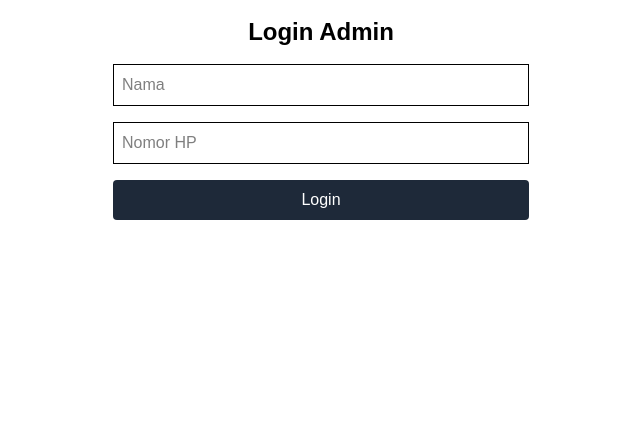
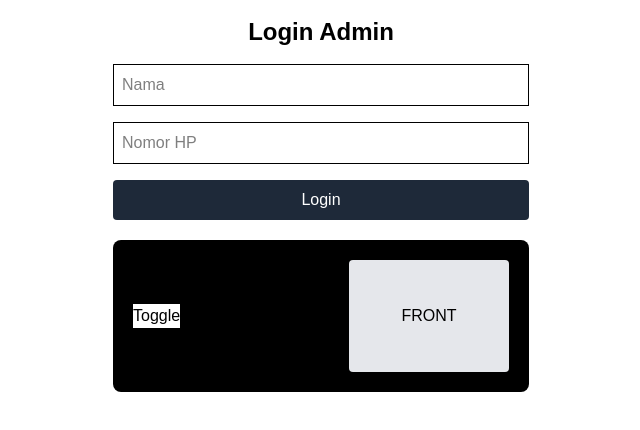
Before and after one commit to ariframaps/mmeory-card-game, a Next.js app: page /admin in a window 1280 px wide. Shown: the top 430 px of the page, without its empty margins (319-959 px from the left). Built offline with nearby package versions, Linux system fonts and the light colour scheme.

Commit message:
fix quiz

```diff
--- a/package.json
+++ b/package.json
@@ -11,11 +11,13 @@
   "dependencies": {
     "firebase": "^11.7.3",
     "firebase-admin": "^13.4.0",
+    "motion": "^12.12.1",
     "next": "15.3.2",
     "qrcode": "^1.5.4",
     "qrcode.react": "^4.2.0",
     "react": "^19.0.0",
-    "react-dom": "^19.0.0"
+    "react-dom": "^19.0.0",
+    "react-flipcard": "^0.2.1"
   },
   "devDependencies": {
     "@tailwindcss/postcss": "^4",
--- a/src/app/admin/page.tsx
+++ b/src/app/admin/page.tsx
@@ -1,12 +1,30 @@
 "use client";
 
-import { useState } from "react";
+import { useEffect, useState } from "react";
 import { useRouter } from "next/navigation";
+import FlipCard from "@/components/FlipCard";
 
 export default function AdminLoginPage() {
   const router = useRouter();
   const [name, setName] = useState("");
   const [phone, setPhone] = useState("");
+
+  const [show, setshow] = useState(false);
+  const [isFlipped, setIsFlipped] = useState(false);
+
+  useEffect(() => {
+    if (show) {
+      // trigger flip when show becomes true
+      setIsFlipped(true);
+
+      // auto flip back after animation (optional)
+      const timeout = setTimeout(() => {
+        setIsFlipped(false);
+      }, 1000); // adjust as needed
+
+      return () => clearTimeout(timeout);
+    }
+  }, [show]);
 
   const handleLogin = (e: React.FormEvent) => {
     e.preventDefault();
@@ -50,6 +68,15 @@ export default function AdminLoginPage() {
           Login
         </button>
       </form>
+
+      <div className="flex flex-row w-full items-center justify-between gap-4 p-5 bg-black rounded-lg mt-5">
+        <>
+          <button className="bg-white" onClick={() => setshow((prev) => !prev)}>
+            Toggle
+          </button>
+          <FlipCard show={show} />
+        </>
+      </div>
     </div>
   );
 }
--- a/src/app/quiz/[quizId]/page.tsx
+++ b/src/app/quiz/[quizId]/page.tsx
@@ -277,21 +277,23 @@ export default function MemoryGameUI() {
           shuffledImages.map((img) => (
             <div
               key={img.label}
-              className={`border p-2 ${
-                !(cardsVisible || img.label === showCorrectId)
+              className={`border p-2 flex flex-col items-center ${
+                !(!cardsVisible || img.label === showCorrectId)
                   ? "cursor-pointer"
                   : "cursor-default"
               }`}
               onClick={() => {
-                if (!(cardsVisible || img.label === showCorrectId))
+                if (!cardsVisible || img.label === showCorrectId) {
+                  console.log("meng");
                   handleSelect(img.label);
+                }
               }}>
               {cardsVisible || img.label === showCorrectId ? (
                 <div className="bg-white rounded shadow p-2 w-28 h-36 flex flex-col items-center justify-between">
                   <img
                     src={img.url}
                     alt={img.label}
-                    className="w-full h-24 object-contain rounded"
+                    className="w-full h-full object-contain rounded"
                   />
                   <p className="text-center text-sm text-gray-700 mt-1">
                     {img.label}
--- /dev/null
+++ b/src/components/FlipCard.tsx
@@ -0,0 +1,49 @@
+"use client";
+
+import { useEffect, useState } from "react";
+import { motion } from "motion/react";
+
+export default function FlipCard({ show }: { show: boolean }) {
+  const [flipped, setFlipped] = useState(false);
+
+  useEffect(() => {
+    if (show) {
+      // trigger flip
+      setFlipped(true);
+    } else {
+      setFlipped(false);
+    }
+  }, [show]);
+
+  return (
+    <div className="w-40 h-28 relative perspective">
+      <motion.div
+        animate={{ rotateY: flipped ? 180 : 0 }}
+        transition={{ duration: 0.6 }}
+        className="w-full h-full relative"
+        style={{ transformStyle: "preserve-3d" }}>
+        {/* FRONT */}
+        <div className="absolute w-full h-full backface-hidden bg-gray-200 flex items-center justify-center rounded">
+          FRONT
+        </div>
+
+        {/* BACK */}
+        <div className="absolute w-full h-full backface-hidden rotate-y-180 bg-green-500 text-white flex items-center justify-center rounded">
+          BACK
+        </div>
+      </motion.div>
+
+      <style jsx>{`
+        .perspective {
+          perspective: 1000px;
+        }
+        .backface-hidden {
+          backface-visibility: hidden;
+        }
+        .rotate-y-180 {
+          transform: rotateY(180deg);
+        }
+      `}</style>
+    </div>
+  );
+}
--- /dev/null
+++ b/src/types/react-flipcard.d.ts
@@ -0,0 +1 @@
+declare module "react-flipcard";
```
Also changed, not shown: 1 other file (tests, documents, lock files or other folders).
